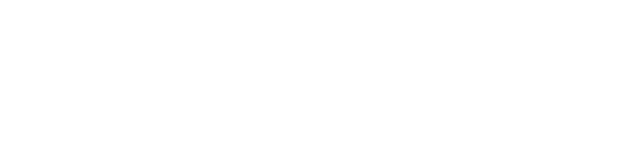
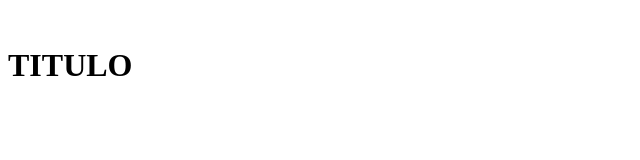
Before and after one commit to jpineroberbel/jj, a plain HTML site: page index.html in a window 1280 px wide. Shown: the whole page, without its empty margins (0-640 px from the left). Drawn offline with Linux system fonts and the light colour scheme.

Commit message:
Añado titulo al index.html

```diff
--- a/index.html
+++ b/index.html
@@ -7,6 +7,7 @@
     <title>Document</title>
 </head>
 <body>
-
+    <br/>
+    <h1>TITULO</h1>
 </body>
 </html>
```
